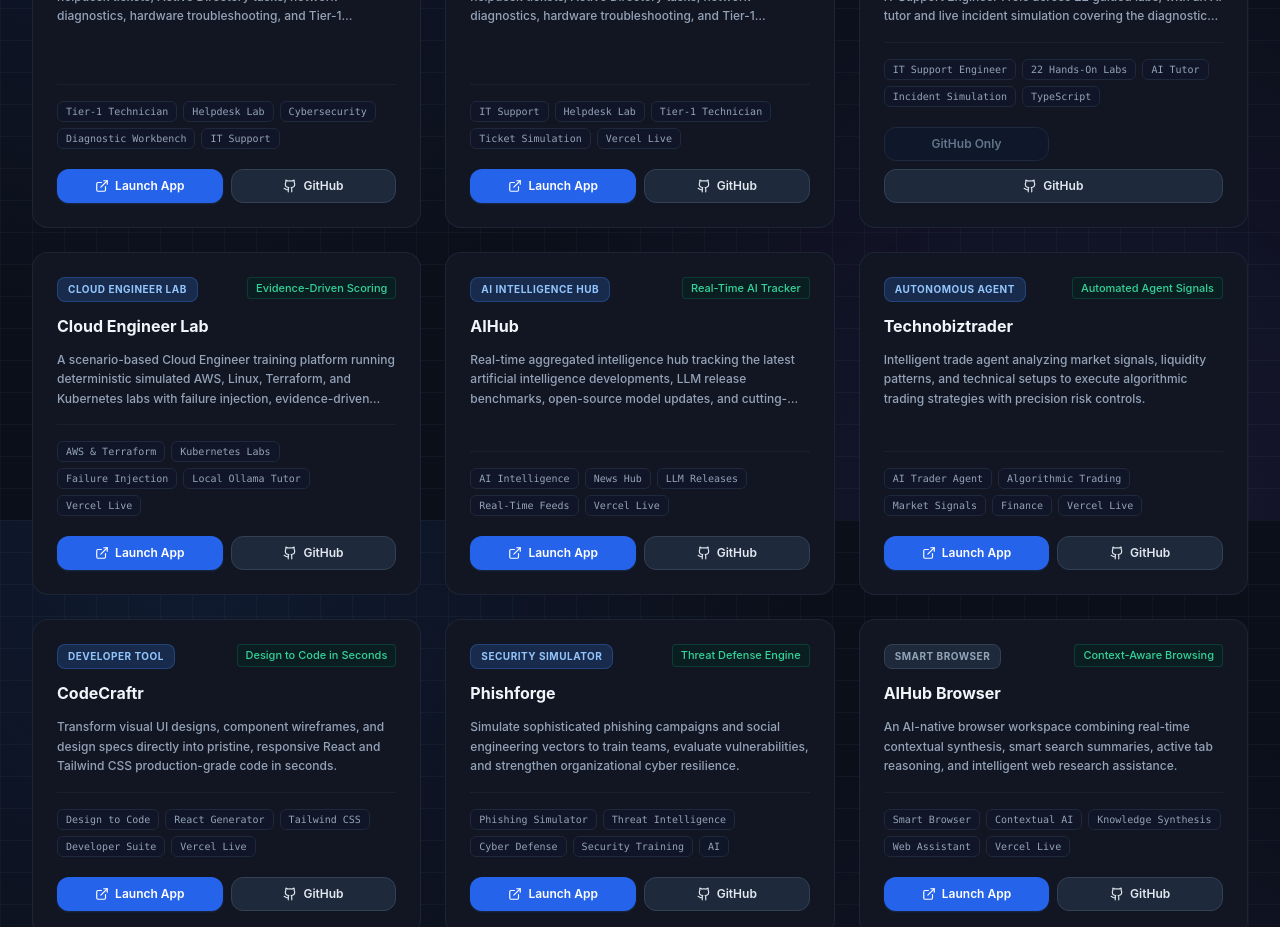
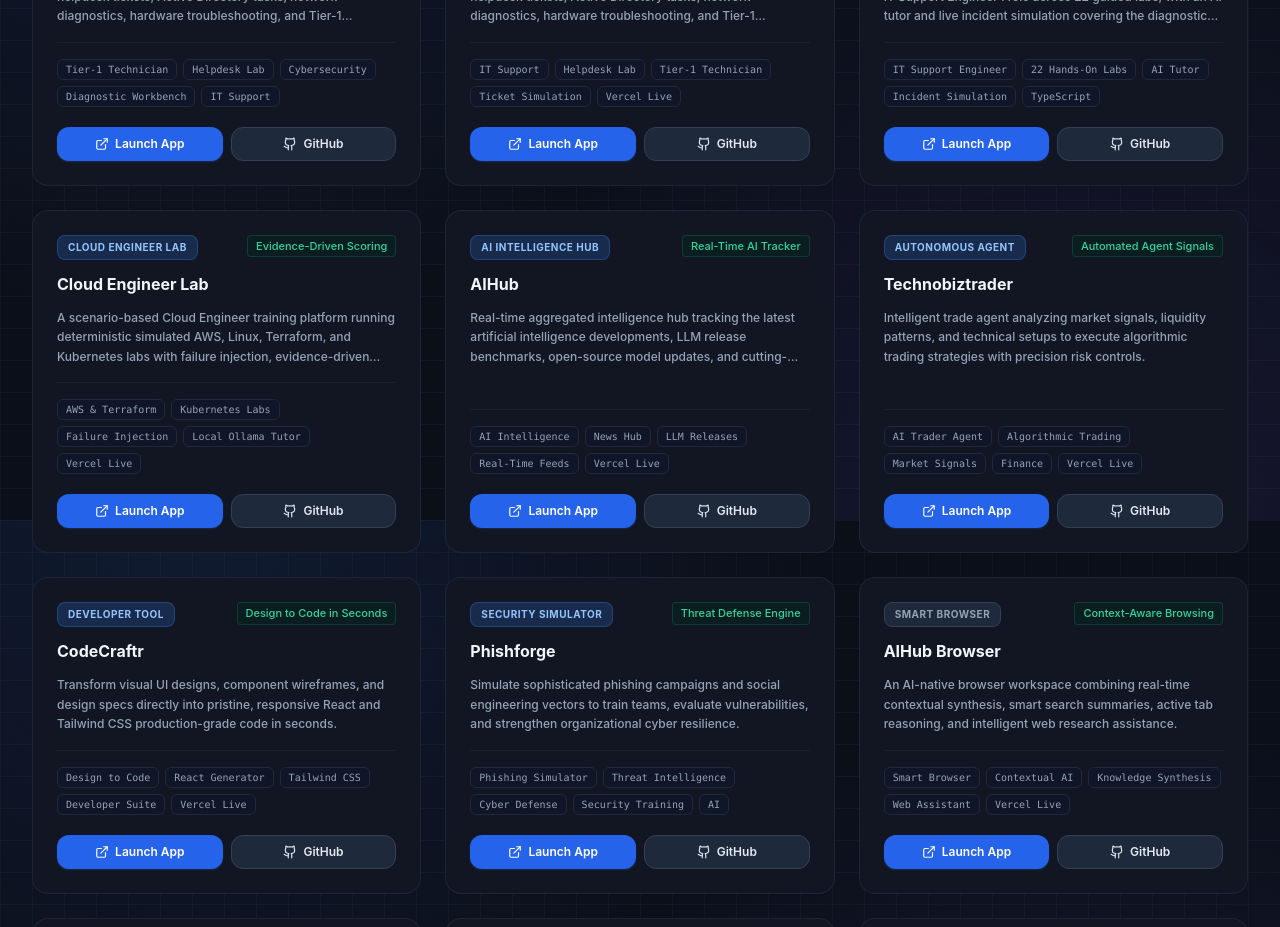
Before and after one commit to pitchiluxe/erickomari, a React (Vite) app: page / in a window 1280 px wide. Shown: the part 1880-2807 px from the top of the page. Built offline with nearby package versions, Linux system fonts and the light colour scheme.

Commit message:
Add live URL to Amazon IT Support Engineer I Lab project.
Generated with [Devin](https://devin.ai)

Co-Authored-By: Devin <158243242+devin-ai-integration[bot]@users.noreply.github.com>

```diff
--- a/src/data/profile.ts
+++ b/src/data/profile.ts
@@ -209,6 +209,7 @@ export const CREATOR_PROJECTS: CreatorProject[] = [
     tagline: 'Role-Ready Training for the Amazon IT Support Engineer I Position',
     description: 'A hands-on IT training platform that simulates the Amazon IT Support Engineer I role across 22 guided labs, with an AI tutor and live incident simulation covering the diagnostics, escalation, and ticket-handling workflows the job runs on.',
     category: 'Education & Labs',
+    liveUrl: 'https://amazon-it-support-engineer-lab.vercel.app/',
     githubUrl: 'https://github.com/pitchiluxe/Amazon_IT_Support_Engineer_I_Lab_Workflows',
     tags: ['IT Support Engineer', '22 Hands-On Labs', 'AI Tutor', 'Incident Simulation', 'TypeScript'],
     featured: true,
```
